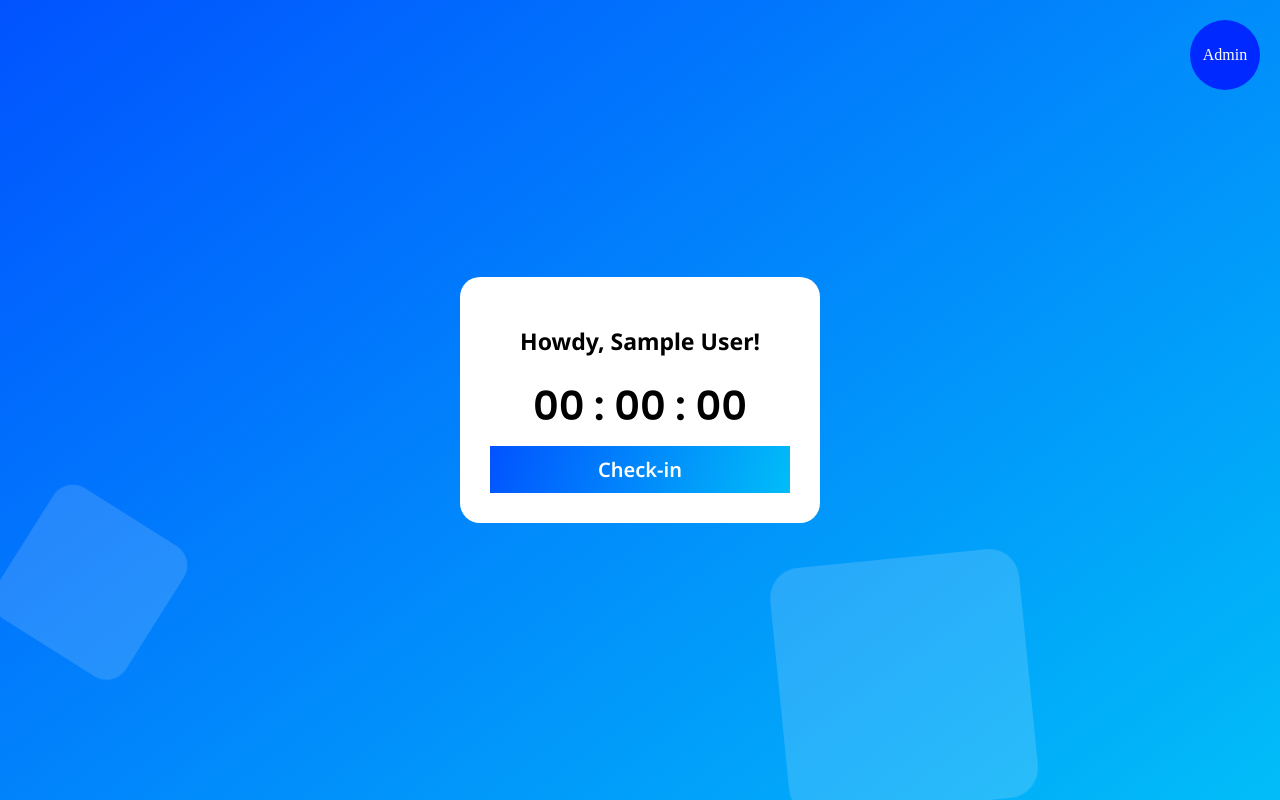
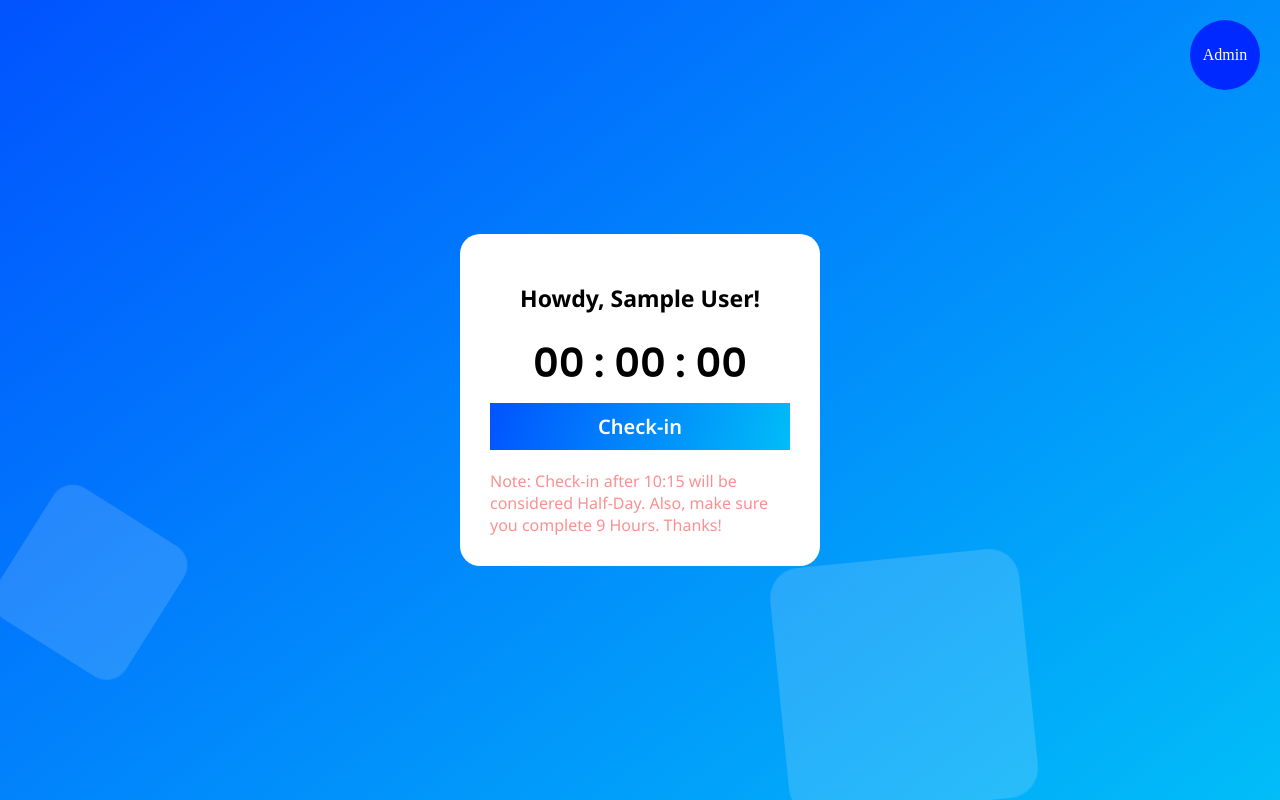
Before and after one commit to wanderingsoul590/people-pixel, a PHP site: page / in a window 1280 px wide. Run offline with PHP 8.4, Linux system fonts and the light colour scheme; the visitor is signed in with stand-in values (Sample User, id 1); data comes from the database, SQL or seed files in the repository; some libraries are stand-ins or nearby versions.

Commit message:
note add

```diff
--- a/index.php
+++ b/index.php
@@ -117,6 +117,12 @@ if( $_SERVER['REQUEST_METHOD'] == 'POST' && isset( $_POST['type'] ) ){
         ?>
 
     </form>
+    <p style="
+        font-family: 'Noto Sans';
+        color: #fb9090;
+        margin: 20px 0 0 0;
+    ">Note: Check-in after 10:15 will be considered Half-Day. Also, make sure you complete 9 Hours. Thanks!
+        </p>
     </div>
 </div>
 <ul class="background">
```
